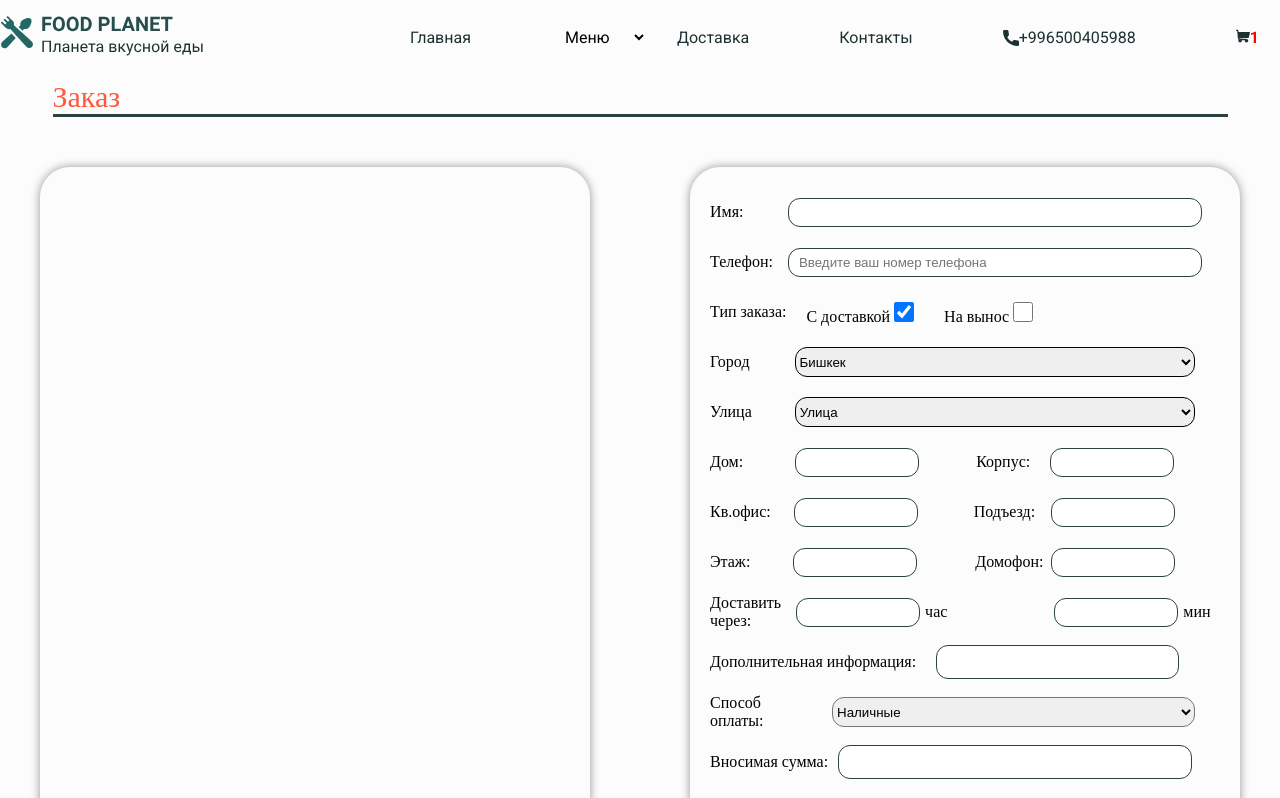
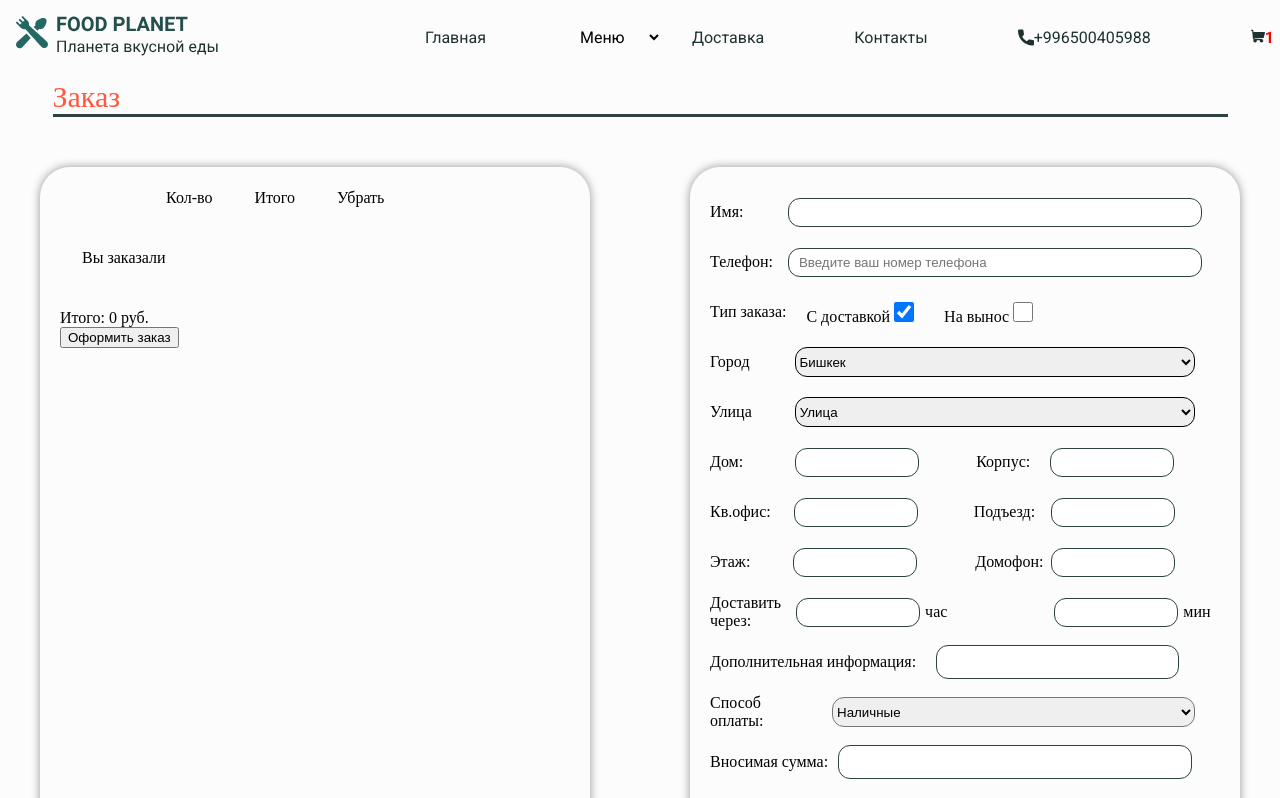
Before and after one commit to AizhanAidarova/Food-Planet, a React (Create React App) app: page /basket in a window 1280 px wide. Shown: the top 798 px of the page. Built offline with nearby package versions, Linux system fonts and the light colour scheme.

Commit message:
feeat:fixed

```diff
--- a/src/AdminPage/Constant/index.js
+++ b/src/AdminPage/Constant/index.js
@@ -1,3 +1,36 @@
+export const burgers = [
+        {
+            id:1,
+            imageUrl:'../Media/img/burger1.svg',
+            title: "Двойной чизбургер",
+            titleDesc: "Булка, котлета,сыр,  соленый огурец, лук, помидор, салат айсберг, соус чесночный, соус гриль,кетчуп, майонез",
+            desc: "250  сом",
+        },
+        {
+            id:2,
+            imageUrl:'../Media/img/burger2.svg',
+            title: "Чизбургер",
+            titleDesc: "Горчичный соус, кетчуп, стрипсы, лук, сыр Чеддер, огурцы, салат айсберг булочка, кетчуп, майонез",
+            desc: "220  сом",
+        },
+        {
+
+            id:3,
+            imageUrl:'../Media/img/burger4.svg',
+            title: "Шеф Бургер",
+            titleDesc: "Острая курочка, листья салата, маринованные огурчики,кетчуп, майонез, лук, соус «Бургер» и булочка",
+            desc: "200  сом",
+
+        },
+        {
+            id:4,
+            imageUrl:'../Media/img/burger3.svg',
+            title: "Чизбургер Де Люкс",
+            titleDesc: "Горчичный соус, кетчуп, филе в панировке, лук, сыр Чеддер, огурцы, булочка, свежий салат и ломтики помидора",
+            desc: "230  сом",
+
+        },
+    ]
 
 export const block = [
     {
--- a/src/Pages/Basket/Basket.jsx
+++ b/src/Pages/Basket/Basket.jsx
@@ -10,7 +10,28 @@ const Basket = () => {
             <div className={style.zakaz}>Заказ</div>
             <div className={style.container}>
                 <div className={style.left}>
+                    <table class="table table-hover table-bordered">
+                        <tbody>
+                            <tr>
+                                <td className={style.imgBasket}></td>
+                                <td className={style.postBasket}></td>
+                                <td className={style.amBasket}>Кол-во</td>
+                                <td className={style.sumBasket} >Итого</td>
+                                <td className={style.delBasket} >Убрать</td>
+                            </tr>
+                            <tr>
+                                <td colSpan={5} className={style.vyZakazali}> Вы заказали</td>
+                            </tr>
+                        </tbody>
+                    </table>
+
+                    <div>Итого: <span id="total-cart-summa">0</span> руб.</div>
+
+                    <button id="order" class="btn btn-info">Оформить заказ</button>
                     <div className={style.order}>
+                        <table class={style.table}>
+
+                        </table>
                     </div>
                 </div>
                 <form className={style.right}>
@@ -85,7 +106,7 @@ const Basket = () => {
                     </div>
                     <div className={style.addInfo}>
                         <div className={style.dopInfo}>Дополнительная  информация:</div>
-                        <div><input  className={style.inputDopInfo}type="text" /></div>
+                        <div><input className={style.inputDopInfo} type="text" /></div>
                     </div>
                     <div className={style.pay}>
                         <div className={style.typePay}>Способ оплаты:</div>
@@ -102,7 +123,7 @@ const Basket = () => {
                     <div className={style.addInfo}>Вносимая сумма:<input className={style.total} type="text" /></div>
                     <div className={style.condition}><p>укажите купюру, которой Вы будете вносить оплату, чтобы курьер заранее взял с собой сдачу</p></div>
                     <div className={style.rule}>
-                        <p><input className={style.checkBox2} type="checkbox"/> условиями доставки согласен</p>
+                        <p><input className={style.checkBox2} type="checkbox" /> условиями доставки согласен</p>
                     </div>
                     <button className={style.btnOrder}>Заказать</button>
 
--- a/src/Pages/Basket/Basket.module.css
+++ b/src/Pages/Basket/Basket.module.css
@@ -248,3 +248,15 @@
     height: 30px;
     border-radius:12px;
 }
+
+table {
+
+    margin-bottom: 20px;
+}
+
+
+td {
+    padding: 20px;
+    font-size: 16px;
+    font-weight: 400;
+}
--- a/src/Pages/Constant/Index.js
+++ /dev/null
@@ -1,35 +0,0 @@
-export const burgers = [
-    {
-        id:1,
-        imageUrl:'../Media/img/burger1.svg',
-        title: "Двойной чизбургер",
-        titleDesc: "Булка, котлета,сыр,  соленый огурец, лук, помидор, салат айсберг, соус чесночный, соус гриль,кетчуп, майонез",
-        desc: "250  сом",
-    },
-    {
-        id:2,
-        imageUrl:'../Media/img/burger2.svg',
-        title: "Чизбургер",
-        titleDesc: "Горчичный соус, кетчуп, стрипсы, лук, сыр Чеддер, огурцы, салат айсберг булочка, кетчуп, майонез",
-        desc: "220  сом",
-    },
-    {
-
-        id:3,
-        imageUrl:'../Media/img/burger4.svg',
-        title: "Шеф Бургер",
-        titleDesc: "Острая курочка, листья салата, маринованные огурчики,кетчуп, майонез, лук, соус «Бургер» и булочка",
-        desc: "200  сом",
-
-    },
-    {
-        id:4,
-        imageUrl:'../Media/img/burger3.svg',
-        title: "Чизбургер Де Люкс",
-        titleDesc: "Горчичный соус, кетчуп, филе в панировке, лук, сыр Чеддер, огурцы, булочка, свежий салат и ломтики помидора",
-        desc: "230  сом",
-
-    },
-
-
-]
--- a/src/Pages/Header/PagesHeader.module.css
+++ b/src/Pages/Header/PagesHeader.module.css
@@ -17,7 +17,7 @@ header .Logo {
 }
 
 
-.navbar, ul,li, a {
+.navbar, li, a {
     display: flex;
     list-style: none;
     text-decoration: none;
@@ -27,6 +27,10 @@ header .Logo {
     font-size: 16px;
     color: #1D3130;
     padding-top: 0;
+}
+
+.header ul {
+ display: flex;
 }
 
 
--- a/src/Pages/NoveltiesMenu/BurgersMenu.jsx
+++ b/src/Pages/NoveltiesMenu/BurgersMenu.jsx
@@ -1,5 +1,5 @@
 import React from 'react';
-import { burgers } from '../Constant/Index';
+import { burgers } from '../../AdminPage/Constant/index';
 import Burgers from './Burgers';
 import style from '../NoveltiesMenu/Novelties.module.css'
 
--- a/src/Pages/NoveltiesMenu/Novelties.module.css
+++ b/src/Pages/NoveltiesMenu/Novelties.module.css
@@ -37,6 +37,9 @@
     margin-right: 60px;
     border:none
 }*/
+.noveltiesNavbar ul {
+    display: flex;
+}
 
 
 .burgerH3 {
```
